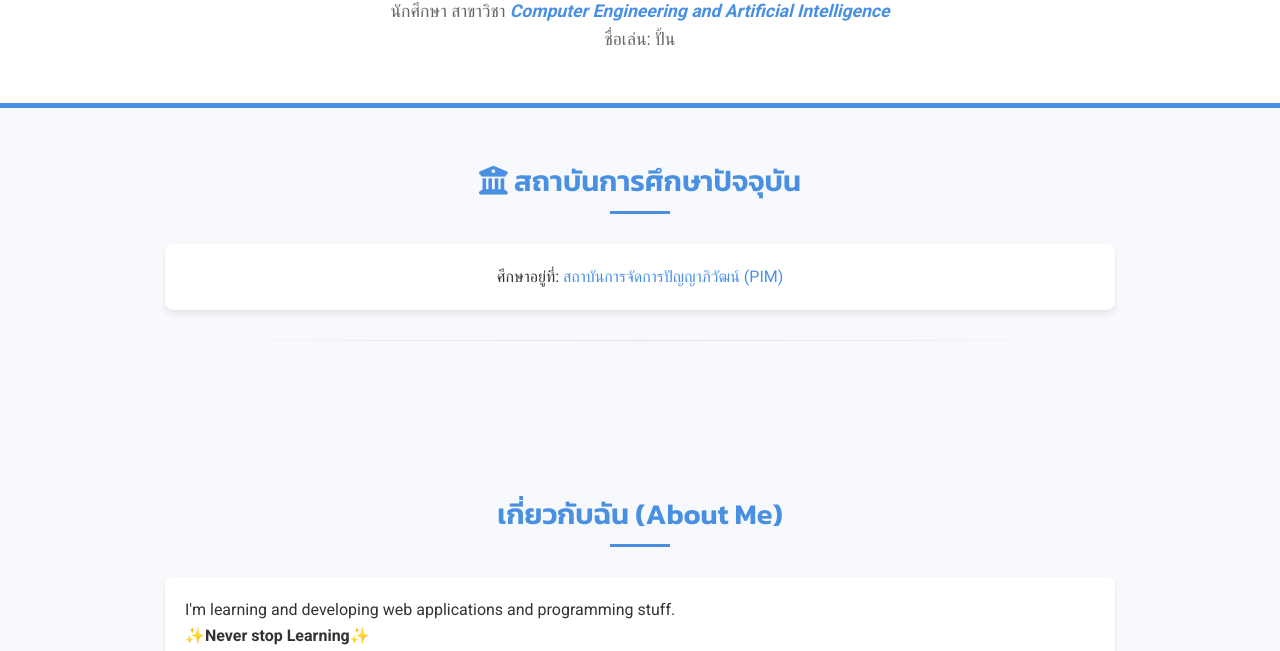
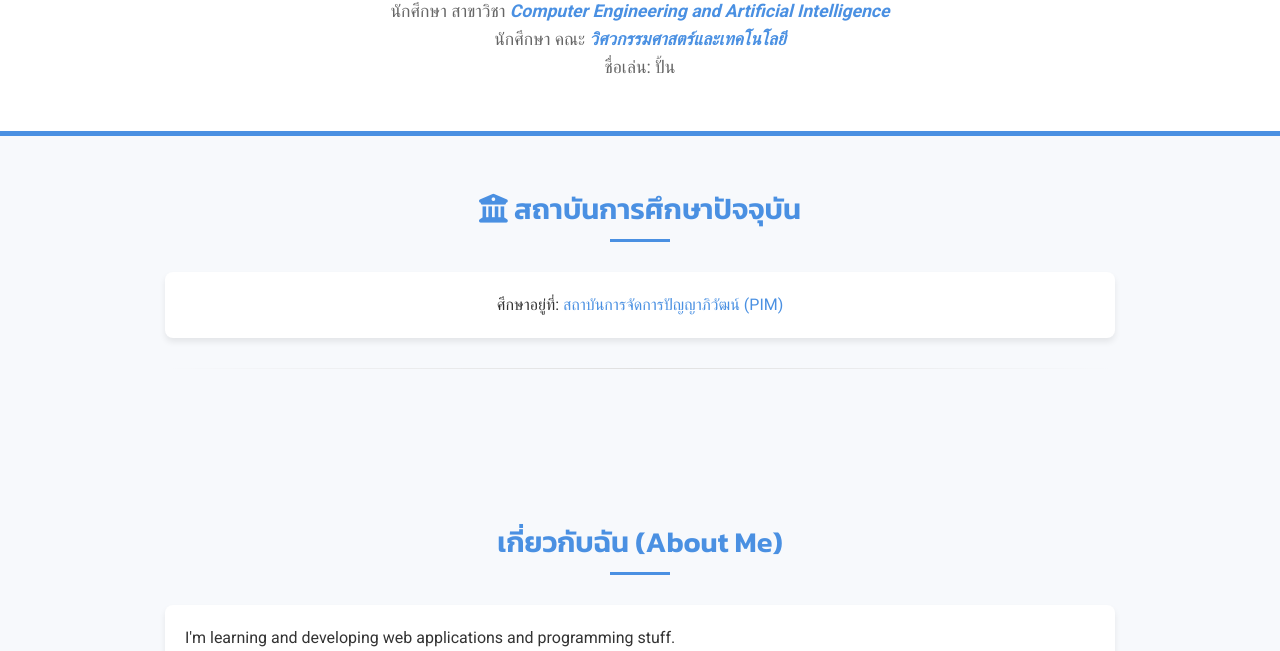
Before and after one commit to KPkittiphat/resume, a plain HTML site: page index.html in a window 1280 px wide. Shown: the part 449-1100 px from the top of the page. Drawn offline with Linux system fonts and the light colour scheme.

Commit message:
Add files via upload

```diff
--- a/index.html
+++ b/index.html
@@ -35,6 +35,8 @@
                 </div>
                 <h1>Kittiphat Phengnamkham</h1>
                 <p>นักศึกษา สาขาวิชา <em>Computer Engineering and Artificial Intelligence</em></p>
+                <p>นักศึกษา คณะ <em>วิศวกรรมศาสตร์และเทคโนโลยี</em></p>
+
                 <p>ชื่อเล่น: ปั้น</p>
             </div>
         </div>
```
